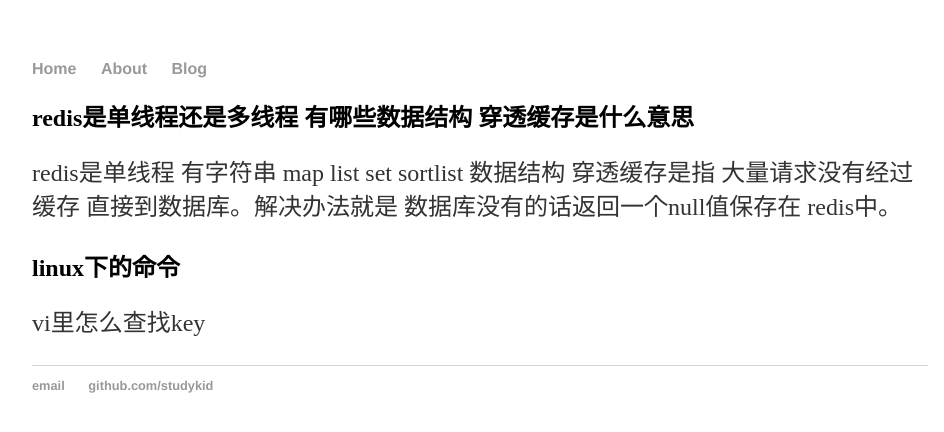
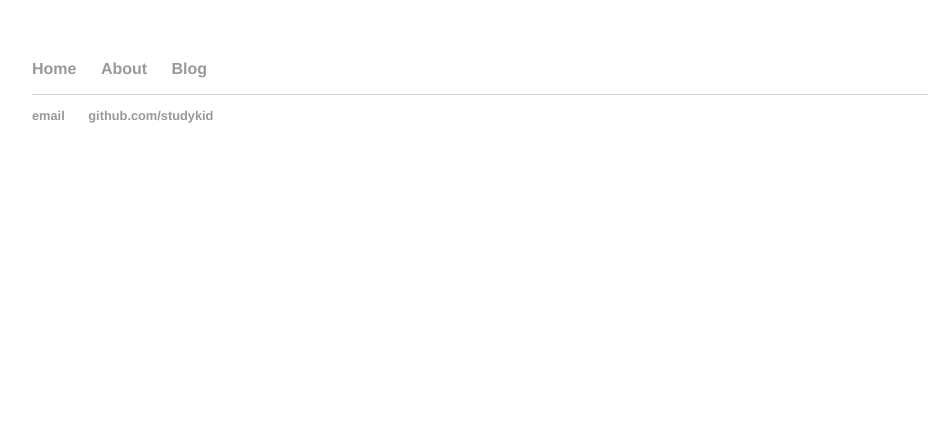
Before and after one commit to studykid/studykid.github.io, a Jekyll site: the page built from _posts/2020-03-08-问过的面试问题.md, in a window 1280 px wide. Shown: the top 432 px of the page, without its empty margins (160-1104 px from the left). Built offline with Jekyll 4.4.1, drawn with Linux system fonts in a browser that asks for light colours; our own code applies the rules of GitHub Pages for plain Markdown files.

Commit message:
Update 2020-03-08-问过的面试问题.md

```diff
--- a/_posts/2020-03-08-问过的面试问题.md
+++ b/_posts/2020-03-08-问过的面试问题.md
@@ -1,13 +0,0 @@
-
-
-
-## redis是单线程还是多线程 有哪些数据结构 穿透缓存是什么意思
-redis是单线程 有字符串 map list set sortlist 数据结构 穿透缓存是指 大量请求没有经过缓存 直接到数据库。解决办法就是 数据库没有的话返回一个null值保存在
-redis中。
-
-
-
-
-
-## linux下的命令
-vi里怎么查找key
```
